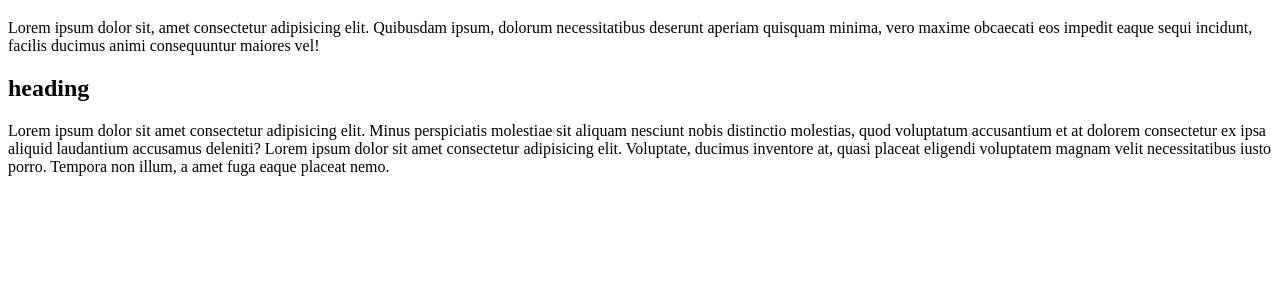
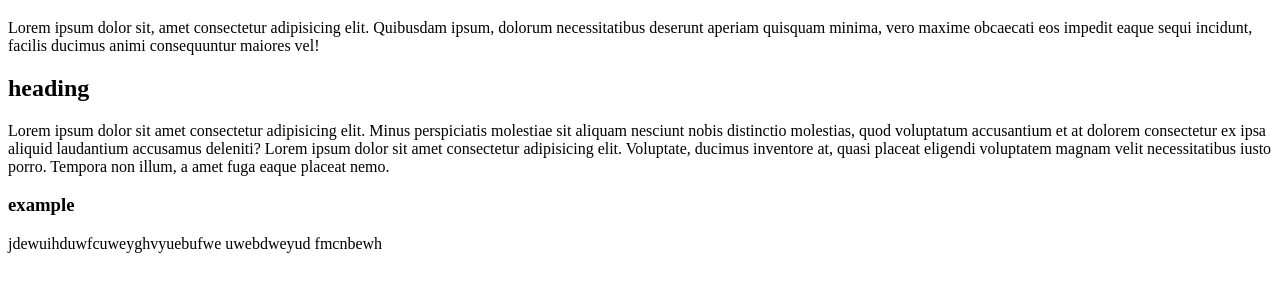
Before and after one commit to aisha4568/git-march-26, a plain HTML site: page Index.html in a window 1280 px wide. Shown: the part 61-352 px from the top of the page. Drawn offline with Linux system fonts and the light colour scheme.

Commit message:
Update Index.html

```diff
--- a/Index.html
+++ b/Index.html
@@ -18,8 +18,10 @@ Lorem ipsum dolor sit amet consectetur adipisicing elit. Minus perspiciatis mole
 Lorem ipsum dolor sit amet consectetur adipisicing elit. Voluptate, ducimus inventore at, quasi placeat eligendi voluptatem magnam velit necessitatibus iusto porro. Tempora non illum, a amet fuga eaque placeat nemo.
 
 
-
-
+<h3>
+    example
+</h3>
+jdewuihduwfcuweyghvyuebufwe uwebdweyud fmcnbewh
 
 </body>
 </html>
```
